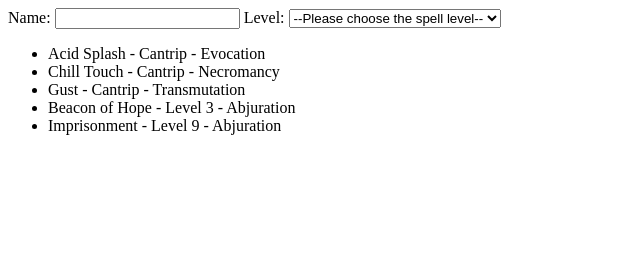
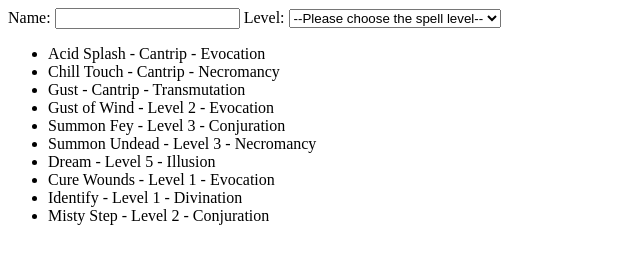
Before and after one commit to siavash-shokri/dnd-site, a plain HTML site: page index.html in a window 1280 px wide. Shown: the whole page, without its empty margins (0-640 px from the left). Drawn offline with Linux system fonts and the light colour scheme.

Commit message:
Refactor spell list structure and enhance spell details display

```diff
--- a/index.html
+++ b/index.html
@@ -31,7 +31,7 @@
             <option value="9">9</option>
         </select>
 
-        <ul>
+        <ul id="spells">
         </ul>
     </main>
 
--- a/script.js
+++ b/script.js
@@ -1,4 +1,4 @@
-let ulElement = document.querySelector("ul");
+let spellElement = document.querySelector("#spells");
 let selectElement = document.querySelector("#spellLevel");
 let inputElement = document.querySelector("input");
 
@@ -13,18 +13,72 @@ async function loadSpells() {
         filtering();
     } catch (err) {
         alert(`Failed to load spells: ${err.message}`);
-        ulElement.textContent = "Could not load the spells";
+        spellElement.textContent = "Could not load the spells";
+    }
+}
+
+function showSpellDetail (li, spell) {
+    const previousDesc = spellElement.querySelector(".description")
+    if (previousDesc) previousDesc.remove()
+
+    if (li.classList[1] === "clicked") {
+        li.classList.remove("clicked");
+    } else {
+        const previous = spellElement.querySelector(".clicked");
+        if (previous) previous.classList.remove("clicked");
+
+        li.classList.add("clicked");
+
+        const spellDetailElement = document.createElement("ul");
+        spellDetailElement.classList.add("description");
+        li.insertAdjacentElement("afterend", spellDetailElement );
+
+        if(!spell) return;
+        spellDetailElement.replaceChildren();
+
+        const details = [
+            ["Name", spell.name],
+            ["Classes", spell.classes.join(", ")],
+            ["Casting Time", spell.castingTime],
+            ["Range", spell.range],
+            ["Duration", spell.duration],
+        ];
+
+        if(spell.damage) details.push(["Damage Roll", spell.damage]);
+        if(spell.heal) details.push(["Heal Roll", spell.heal]);
+        if(spell.savingThrow) details.push(["Saving Throw", spell.savingThrow]);
+
+        const components = [];
+        if(spell.concentration) components.push("C");
+        if (spell.ritual) components.push("R");
+        if (spell.verbal) components.push("V");
+        if (spell.somatic) components.push("S");
+        if (spell.materialComponents) components.push(`M: ${spell.materialComponents}`);
+
+        details.push(["Components", components.join(", ") || "None"]);
+        details.push(["Description", spell.description]);
+        details.push(["Source", spell.source]);
+
+        for (const [label, value] of details) {
+            const detailLiElemnet = document.createElement("li")
+            detailLiElemnet.textContent = `${label}: ${value}`
+            spellDetailElement.append(detailLiElemnet)
+        }
     }
 }
 
 
 function showSpells(array) {
-    ulElement.replaceChildren();
+    spellElement.replaceChildren();
+
     for (const spell of array) {
         let liElement = document.createElement("li");
         const levelOfSpell = spell.level === 0 ? "Cantrip" : `Level ${spell.level}`;
         liElement.textContent = `${spell.name} - ${levelOfSpell} - ${spell.school}`;
-        ulElement.append(liElement);
+        liElement.addEventListener("click", () => showSpellDetail(liElement, spell));
+        const spellLiElementsClass = liElement.classList;
+        spellLiElementsClass.add("spells")
+        spellElement.append(liElement);
     };
 }
 
--- a/spells.json
+++ b/spells.json
@@ -1,37 +1,54 @@
 {
-    "spells":
-    [
+    "spells": [
         {
             "name": "Acid Splash",
             "level": 0,
             "school": "Evocation",
-            "class": ["Sorcerer", "Wizard", "Artificer"],
-            "subClasses": ["Arcane Trickster Rogues","Eldritch Knight Fighters"],
-            "description": "You create an acidic bubble at a point within range, where it explodes in a 5-foot-radius Sphere. Each creature in that Sphere must succeed on a Dexterity saving throw or take 1d6 Acid damage.",
-            "castingTime": "A",
-            "duration": "instantaneous",
-            "range": "60ft",
+            "classes": [
+                "Sorcerer",
+                "Wizard",
+                "Artificer"
+            ],
+            "subClasses": [
+                "Arcane Trickster Rogues",
+                "Eldritch Knight Fighters"
+            ],
+            "description": "You create an acidic bubble at a point within range, where it explodes in a 5-foot-radius Sphere. Each creature in that Sphere must succeed on a Dexterity saving throw or take 1d6 Acid damage.\nCantrip Upgrade. The damage increases by 1d6 when you reach levels 5 (2d6),11 (3d6), and 17 (4d6).",
+            "castingTime": "Action",
+            "duration": "Instantaneous",
+            "range": "60 feet",
+            "heal": null,
             "damage": "1d6",
             "savingThrow": "DEX",
-            "areaOfEffect": "5 foot radius shpere",
+            "areaOfEffect": "Sphere/5 feet radius",
             "materialComponents": null,
             "concentration": false,
             "verbal": true,
             "somatic": true,
             "ritual": false,
-            "source": "Player's Handbook 2024"
+            "source": "Player's Handbook 2024",
+            "id": "bb563819-cd18-414a-95ad-d1a9a4534868",
+            "slug": "acid-splash"
         },
         {
             "name": "Chill Touch",
             "level": 0,
             "school": "Necromancy",
-            "class": ["Sorcerer", "Warlock", "Wizard"],
-            "subClasses": ["Arcane Trickster Rogues","Eldritch Knight Fighters"],
-            "description": "Channeling the chill of the grave, make a melee spell attack against a target within reach. On a hit, the target takes 1d10 Necrotic damage, and it can't regain Hit Points until the end of your next turn.",
-            "castingTime": "A",
-            "duration": "instantaneous",
+            "classes": [
+                "Sorcerer",
+                "Warlock",
+                "Wizard"
+            ],
+            "subClasses": [
+                "Arcane Trickster Rogues",
+                "Eldritch Knight Fighters"
+            ],
+            "description": "Channeling the chill of the grave, make a melee spell attack against a target within reach. On a hit, the target takes ldlo Necrotic damage, and it can't regain Hit Points until the end of your next turn.\nCantrip Upgrade. The damage increases by 1d10 when you reach levels 5 (2d10), 11 (3d10), and 17 (4d10).",
+            "castingTime": "Action",
+            "duration": "Instantaneous",
             "range": "Touch",
-            "damage": "1d6",
+            "heal": null,
+            "damage": "1d10",
             "savingThrow": null,
             "areaOfEffect": "One creature in the 5ft range of your character",
             "materialComponents": null,
@@ -39,37 +56,259 @@
             "verbal": true,
             "somatic": true,
             "ritual": false,
-            "source": "Player's Handbook 2024"
+            "source": "Player's Handbook 2024",
+            "id": "ff54c147-903e-4f19-b387-edd3d45f233b",
+            "slug": "chill-touch"
         },
         {
             "name": "Gust",
             "level": 0,
             "school": "Transmutation",
-            "class": ["Druid", "Sorcerer", "Wizard"],
-            "subClasses": ["Aecana Domain Clerics","Arcane Trickster Rogues","Eldritch Knight Fighters", "Nature Domain Clerics", "Strength Domain Clericks"],
-            "description": "You seize the air and compel it to create one of the following effects at a point you can see within range:\n• One Medium or smaller creature that you choose must succeed on a Strength saving throw or be pushed up to 5 feet away from you.\n• You create a small blast of air capable of moving one object that is neither held nor carried and that weighs no more than 5 pounds. The object is pushed up to 10 feet away from you. It isn't pushed with enough force to cause damage.\n• You create a harmless sensory affect using air, such as causing leaves to rustle, wind to slam shutters shut, or your clothing to ripple in a breeze.",
-            "castingTime": "A",
-            "duration": "instantaneous",
-            "range": "30ft",
+            "classes": [
+                "Druid",
+                "Sorcerer",
+                "Wizard"
+            ],
+            "subClasses": [
+                "Arcane Trickster Rogues",
+                "Eldritch Knight Fighters",
+                "Nature Domain Clerics"
+            ],
+            "description": "You seize the air and compel it to create one of the following effects at a point you can see within range:\n\n• One Medium or smaller creature that you choose must succeed on a Strength saving throw or be pushed up to 5 feet away from you.\n\n• You create a small blast of air capable of moving one object that is neither held nor carried and that weighs no more than 5 pounds. The object is pushed up to 10 feet away from you. It isn't pushed with enough force to cause damage.\n\n• You create a harmless sensory affect using air, such as causing leaves to rustle, wind to slam shutters shut, or your clothing to ripple in a breeze.",
+            "castingTime": "Action",
+            "duration": "Instantaneous",
+            "range": "30 feet",
+            "heal": null,
             "damage": null,
             "savingThrow": "STR",
-            "areaOfEffect": "One creature/object in the 5ft range of your character",
+            "areaOfEffect": "One creature/object in the 5 feet range of your character",
             "materialComponents": null,
             "concentration": false,
             "verbal": true,
             "somatic": true,
             "ritual": false,
-            "source": "Xanathar's Guide to Everything"
+            "source": "Xanathar's Guide to Everything 2017",
+            "id": "0d587a8c-de2b-4b57-8610-34b7056a3f03",
+            "slug": "gust"
         },
         {
-            "name": "Beacon of Hope",
-            "level": 3,
-            "school": "Abjuration"
+            "name": "Gust of Wind",
+            "level": 2,
+            "school": "Evocation",
+            "classes": [
+                "Druid",
+                "Ranger",
+                "Sorcerer",
+                "Wizard"
+            ],
+            "subClasses": [
+                "Arcane Trickster Rogues",
+                "Eldritch Knight Fighters"
+            ],
+            "description": "A Line of strong wind 60 feet long and 10 feet wide blasts from you in a direction you choose for the duration. Each creature in the Line must succeed on a Strength saving throw or be pushed 15 feet away from you in a direction following the Line. A creature that ends its turn in the Line must make the same save.\nAny creature in the Line must spend 2 feet of movement for every 1 foot it moves when moving closer to you.\nThe gust disperses gas or vapor, and it extinguishes candles and similar unprotected flames in the area. It causes protected flames, such as those of lanterns, to dance wildly and has a 50 percent chance to extinguish them.\nAs a Bonus Action on your later turns, you can change the direction in which the Line blasts from you.",
+            "castingTime": "Action",
+            "duration": "up to 1 minute",
+            "range": "Self",
+            "heal": null,
+            "damage": null,
+            "savingThrow": "STR",
+            "areaOfEffect": "Line/60 feet",
+            "materialComponents": "A Legume Seed",
+            "concentration": true,
+            "verbal": true,
+            "somatic": true,
+            "ritual": false,
+            "source": "Player's Handbook 2024",
+            "id": "e7c1ae9e-1041-49d6-a540-06803e38d482",
+            "slug": "gust-of-wind"
         },
         {
-            "name": "Imprisonment",
-            "level": 9,
-            "school": "Abjuration"
+            "name": "Summon Fey",
+            "level": 3,
+            "school": "Conjuration",
+            "classes": [
+                "Druid",
+                "Ranger",
+                "Warlock",
+                "Wizard"
+            ],
+            "subClasses": [
+                "Arcane Trickster Rogues",
+                "Eldritch Knight Fighters"
+            ],
+            "description": "You call forth a Fey spirit. It manifests in an unoccupied space that you can see within range and uses the Fey Spirit stat block. When you cast the spell, choose a mood: Fuming, Mirthful, or Tricksy. The creature resembles a Fey creature of your choice marked by the chosen mood, which determines certain details in its stat block. The creature disappears when it drops to 0 Hit Points or when the spell ends. The creature is an ally to you and your allies. In combat, the creature shares your Initiative count, but it takes its turn immediately after yours. It obeys your verbal commands (no action required by you). If you don't issue any, it takes the Dodge action and uses its movement to avoid danger.\n\nUsing a Higher-Level Spell Slot. Use the spell slot's level for the spell's level in the stat block.",
+            "castingTime": "Action",
+            "duration": "up to 1 hour",
+            "range": "90 feet",
+            "heal": null,
+            "damage": null,
+            "savingThrow": null,
+            "areaOfEffect": null,
+            "materialComponents": "A Gilded Flower Worth 300+ GP",
+            "concentration": true,
+            "verbal": true,
+            "somatic": true,
+            "ritual": false,
+            "source": "Player's Handbook 2024",
+            "id": "608ff05c-8cf3-4059-98c6-15a5ff239e2a",
+            "slug": "summon-fey"
+        },
+        {
+            "name": "Summon Undead",
+            "level": 3,
+            "school": "Necromancy",
+            "classes": [
+                "Warlock",
+                "Wizard"
+            ],
+            "subClasses": [
+                "Arcane Trickster Rogues",
+                "Colege of Lore Bards",
+                "Eldritch Knight Fighters"
+            ],
+            "description": "You call forth an Undead spirit. It manifests in an unoccupied space that you can see within range and uses the Undead Spirit stat block. When you cast the spell, choose the creature's form: Ghostly, Putrid, or Skeletal. The spirit resembles an Undead creature with the chosen form, which determines certain details in its stat block. The creature disappears when it drops to 0 Hit Points or when the spell ends.\n\nThe creature is an ally to you and your allies. In combat, the creature shares your Initiative count, but it takes its turn immediately after yours. It obeys your verbal commands (no action required by you). If you don't issue any, it takes the Dodge action and uses its movement to avoid danger.\n\nUsing a Higher-Level Spell Slot. Use the spell slot's level for the spell's level in the stat block.",
+            "castingTime": "Action",
+            "duration": "up to 1 hour",
+            "range": "90 feet",
+            "heal": null,
+            "damage": null,
+            "savingThrow": null,
+            "areaOfEffect": null,
+            "materialComponents": "A Gilded Skull Worth 300+ GP",
+            "concentration": true,
+            "verbal": true,
+            "somatic": true,
+            "ritual": false,
+            "source": "Player's Handbook 2024",
+            "id": "abe71f9c-6da4-4fc7-8242-0cdafd250b83",
+            "slug": "summon-undead"
+        },
+        {
+            "name": "Dream",
+            "level": 5,
+            "school": "Illusion",
+            "classes": [
+                "Bard",
+                "Warlock",
+                "Wizard"
+            ],
+            "subClasses": [
+                "Arcane Trickster Rogues",
+                "Eldritch Knight Fighters"
+            ],
+            "description": "You target a creature you know on the same plane of existence. You or a willing creature you touch enters a trance state to act as a dream messenger. While in the trance, the messenger is Incapacitated and has a Speed of 0.\n\nIf the target is asleep, the messenger appears in the target's dreams and can converse with the target as long as it remains asleep, through the spell's duration. The messenger can also shape the dream's environment, creating landscapes, objects, and other images. The messenger can emerge from the trance at any time, ending the spell. The target recalls the dream perfectly upon waking.\n\nIf the target is awake when you cast the spell, the messenger knows it and can either end the trance (and the spell) or wait for the target to sleep, at which point the messenger enters its dreams.\n\nYou can make the messenger terrifying to the target. If you do so, the messenger can deliver a message of no more than ten words, and then the target makes a Wisdom saving throw. On a failed save, the target gains no benefit from its rest, and it takes 3d6 Psychic damage when it wakes up.",
+            "castingTime": "1 minute",
+            "duration": "8 hours",
+            "range": "Special",
+            "heal": null,
+            "damage": "3d6",
+            "savingThrow": "WIS",
+            "areaOfEffect": null,
+            "materialComponents": "A Handful of Sand",
+            "concentration": false,
+            "verbal": true,
+            "somatic": true,
+            "ritual": false,
+            "source": "Player's Handbook 2024",
+            "id": "32627863-85be-4451-8a13-5e6371127220",
+            "slug": "dream"
+        },
+        {
+            "name": "Cure Wounds",
+            "level": 1,
+            "school": "Evocation",
+            "classes": [
+                "Artificer",
+                "Bard",
+                "Cleric",
+                "Druid",
+                "Paladin",
+                "Ranger"
+            ],
+            "subClasses": [
+                "Circle of the Moon Druids",
+                "Life Domain Clerics",
+                "The Celestial Warlocks"
+            ],
+            "description": "A creature you touch regains a number of Hit Points equal to 2d8 plus your spellcasting ability modifier.\nUsing a Higher-Level Spell Slot. The healing increases by 2d8 for each spell slot level above 1.",
+            "castingTime": "Action",
+            "duration": "Instantaneous",
+            "range": "Touch",
+            "heal": "2d8+modifier",
+            "damage": null,
+            "savingThrow": null,
+            "areaOfEffect": "One creature/object that you touch",
+            "materialComponents": null,
+            "concentration": false,
+            "verbal": true,
+            "somatic": true,
+            "ritual": false,
+            "source": "Player's Handbook 2024",
+            "id": "44580e04-3703-4f6c-b847-51c765d658f2",
+            "slug": "cure-wounds"
+        },
+        {
+            "name": "Identify",
+            "level": 1,
+            "school": "Divination",
+            "classes": [
+                "Bard",
+                "Wizard"
+            ],
+            "subClasses": [
+                "Arcane Trickster Rogues",
+                "Eldritch Knight Fighters"
+            ],
+            "description": "You touch an object throughout the spell's casting. If the object is a magic item or some other magical object, you learn its properties and how to use them, whether it requires Attunement, and how many charges it has, if any. You learn whether any ongoing spells are affecting the item and what they are. If the item was created by a spell, you learn that spell's name.\n\nIf you instead touch a creature throughout the casting, you learn which ongoing spells, if any, are currently affecting it.",
+            "castingTime": "1 minute",
+            "duration": "Instantaneous",
+            "range": "Touch",
+            "heal": null,
+            "damage": null,
+            "savingThrow": null,
+            "areaOfEffect": "One creature/object that you touch",
+            "materialComponents": "A Pearl Worth 100+ GP",
+            "concentration": false,
+            "verbal": true,
+            "somatic": true,
+            "ritual": true,
+            "source": "Player's Handbook 2024",
+            "id": "a1d0dd6f-701a-497b-bfcc-e09aa873c0e8",
+            "slug": "identify"
+        },
+        {
+            "name": "Misty Step",
+            "level": 2,
+            "school": "Conjuration",
+            "classes": [
+                "Sorcerer",
+                "Warlock",
+                "Wizard"
+            ],
+            "subClasses": [
+                "Arcane Trickster Rogues",
+                "Circle of the Land(Coast/Temperate Land) Druids",
+                "College of Lore Bards",
+                "Life Domain Clerics",
+                "Oath of the Ancients Paladins",
+                "Oath of Vengeance Paladins"
+            ],
+            "description": "Briefly surrounded by silvery mist, you teleport up to 30 feet to an unoccupied space you can see.",
+            "castingTime": "Bonus Action",
+            "duration": "Instantaneous",
+            "range": "Self",
+            "heal": null,
+            "damage": null,
+            "savingThrow": null,
+            "areaOfEffect": "up to 30 Feet",
+            "materialComponents": null,
+            "concentration": false,
+            "verbal": true,
+            "somatic": false,
+            "ritual": false,
+            "source": "Player's Handbook 2024",
+            "id": "f47e4c4b-888b-46d2-afac-8e7bbc627461",
+            "slug": "misty-step"
         }
     ]
 }
--- a/style.css
+++ b/style.css
@@ -1,2 +1,9 @@
-ul {
+li {
+    white-space: pre-wrap;
 }
+.spells {
+    cursor: pointer;
+}
+.clicked {
+    color: rgb(163, 108, 35);
+}
```
